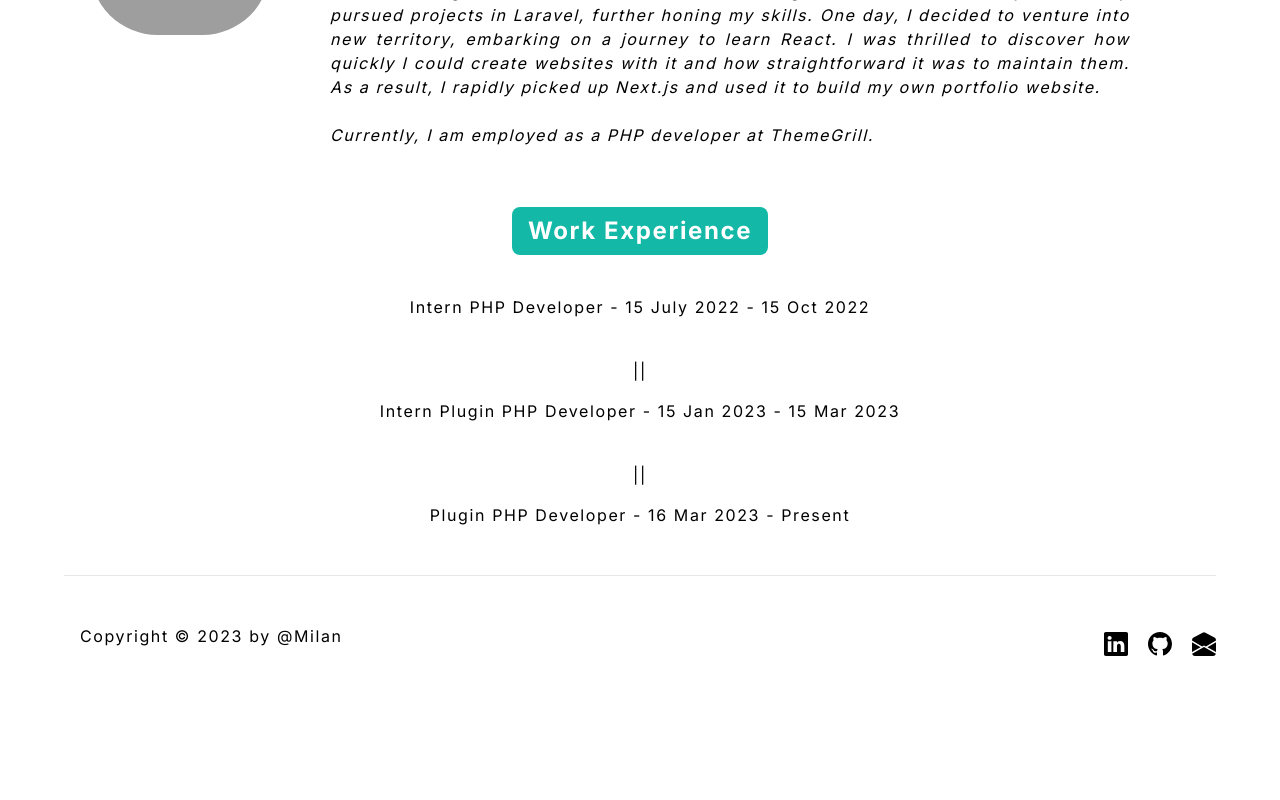
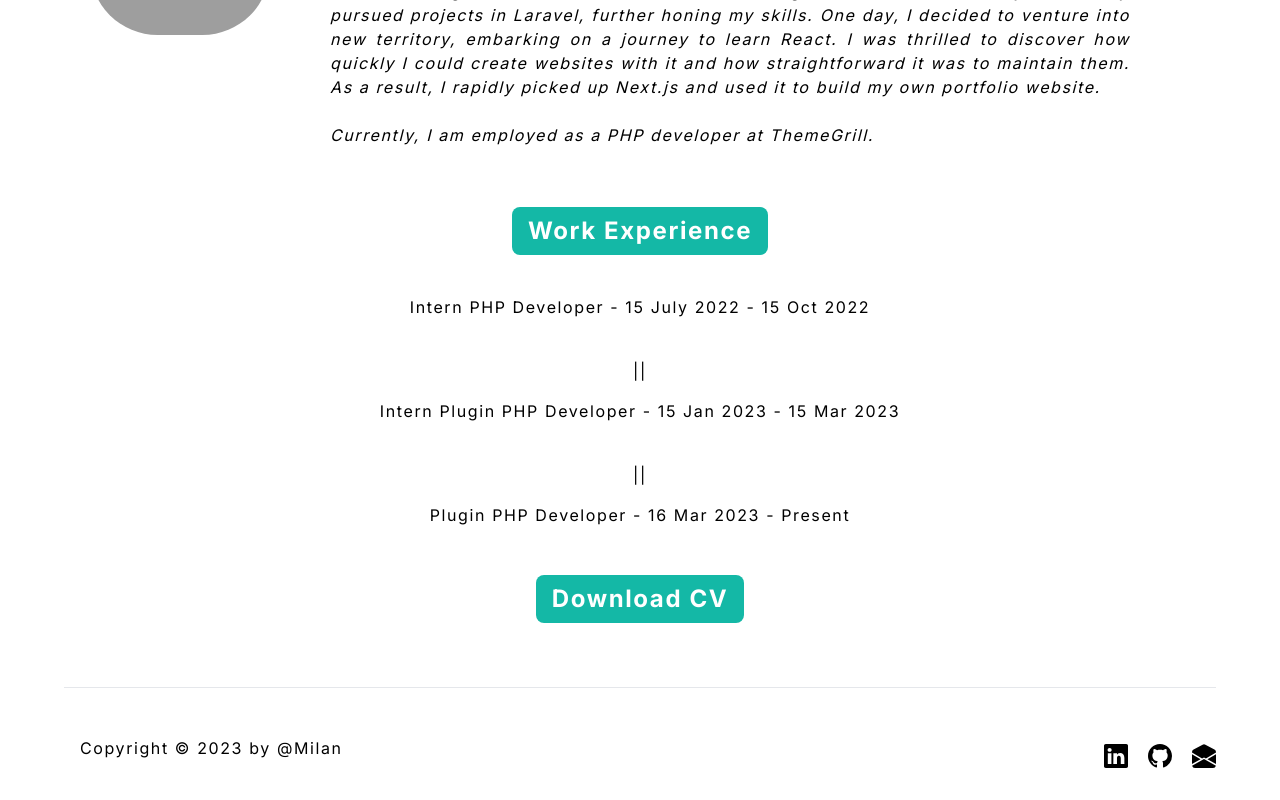
Before and after one commit to MILAN88888/nextjs-portfolio, a Next.js app: page /about in a window 1280 px wide. Shown: the part 433-1233 px from the top of the page. Before the commit the page ends 1121 px from the top, so only its background shows below. Built offline with nearby package versions, Linux system fonts and the light colour scheme; grey boxes are pictures that could not be loaded.

Commit message:
Added - Cv

```diff
--- a/app/about/page.tsx
+++ b/app/about/page.tsx
@@ -1,4 +1,5 @@
 import Image from "next/image";
+import Link from "next/link";
 
 const About = () => {
   return (
@@ -49,13 +50,18 @@ const About = () => {
         <div className="p-4 mt-6">
           Intern PHP Developer - 15 July 2022 - 15 Oct 2022
         </div>
-            <br />||
+        <br />
+        ||
         <div className="p-4">
           Intern Plugin PHP Developer - 15 Jan 2023 - 15 Mar 2023
         </div>
-            <br />||
-          <div className="p-4">
-            Plugin PHP Developer - 16 Mar 2023 - Present
+        <br />
+        ||
+        <div className="p-4">Plugin PHP Developer - 16 Mar 2023 - Present</div>
+      </div>
+      <div className="text-center mt-8 mb-8">
+        <div className="bg-teal-500 text-white py-2 px-4 rounded-lg font-bold text-2xl inline-block">
+        	<Link href="/file/milan-cv.pdf">Download CV</Link>
         </div>
       </div>
     </>
```
Also changed, not shown: 1 other file (tests, documents, lock files or other folders). Lines whose indentation alone changed are shown as unchanged.
